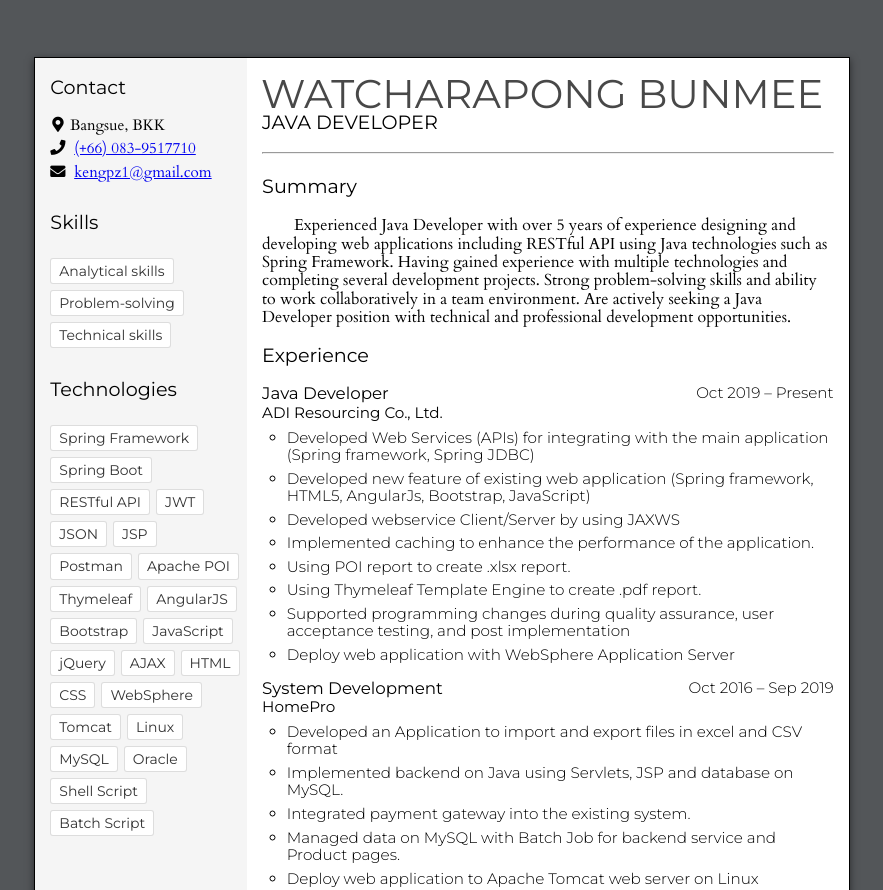
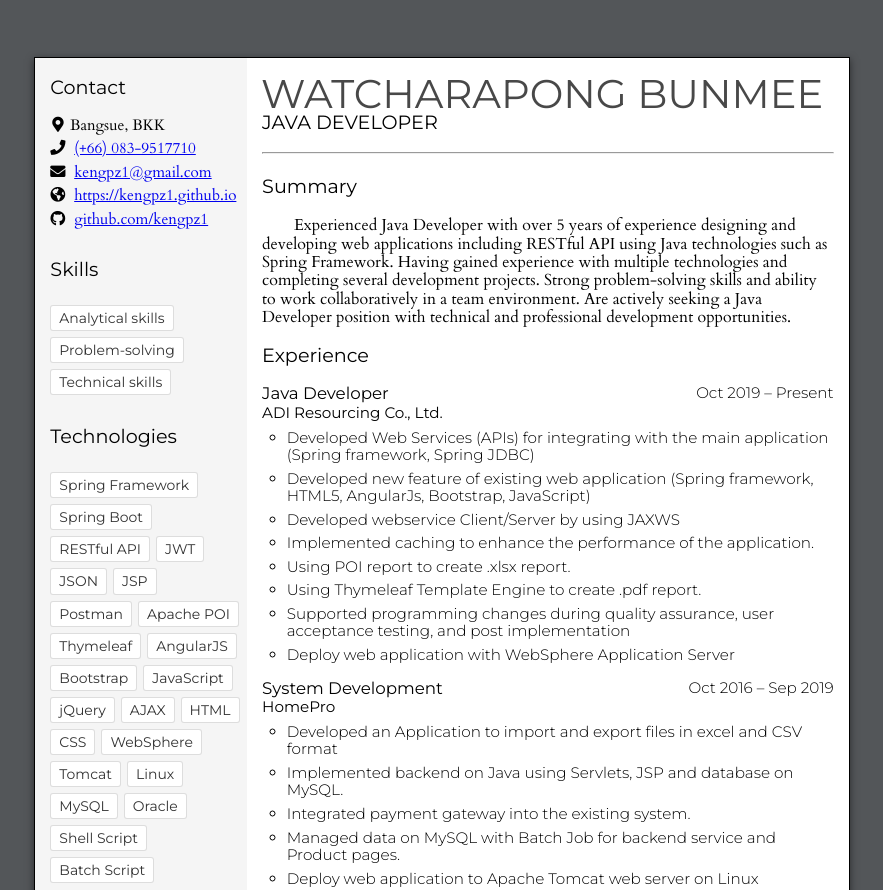
Before and after one commit to watcharap0n9/watcharap0n9.github.io, a plain HTML site: page index.html in a window 1280 px wide. Shown: the top 890 px of the page, without its empty margins (198-1081 px from the left). Drawn offline with nearby package versions, Linux system fonts and the light colour scheme.

Commit message:
Update index.html

```diff
--- a/index.html
+++ b/index.html
@@ -38,12 +38,12 @@
                             <li>
                                 <p><i class="fa fa-envelope" title="Email"></i> <a href="mailto:kengpz1@gmail.com">kengpz1@gmail.com</a></p>
                             </li>
-                            <!-- <li>
-                                <p><i class="fa fa-globe-americas" title="Website"></i> <a href="https://joesmith.site">joesmith.site</a></p>
+                            <li>
+                                <p><i class="fa fa-globe-americas" title="Website"></i> <a href="https://kengpz1.github.io/">https://kengpz1.github.io</a></p>
                             </li>
                             <li>
                                 <p><i class="fab fa-github" title="GitHub"></i> <a href="https://github.com/kengpz1">github.com/kengpz1</a></p>
-                            </li> -->
+                            </li>
                         </ul>
                     </section>
                     <section class="skills">
```
